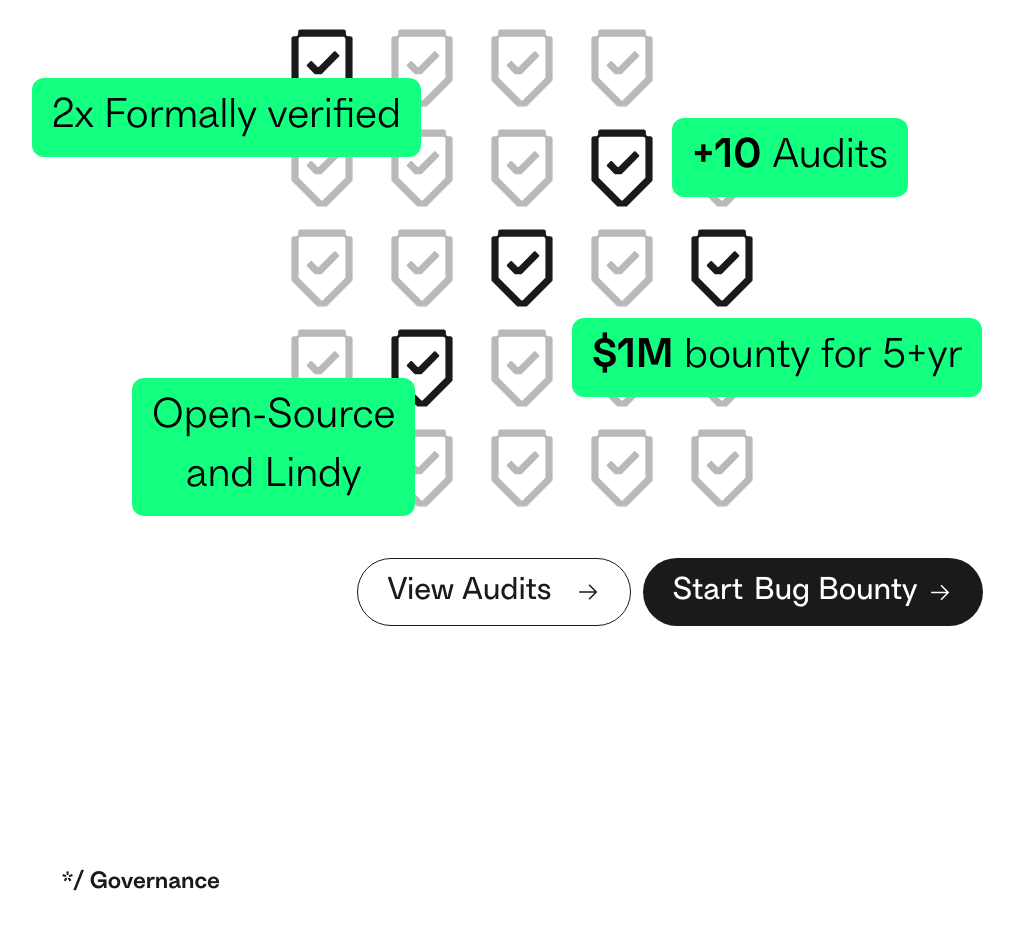
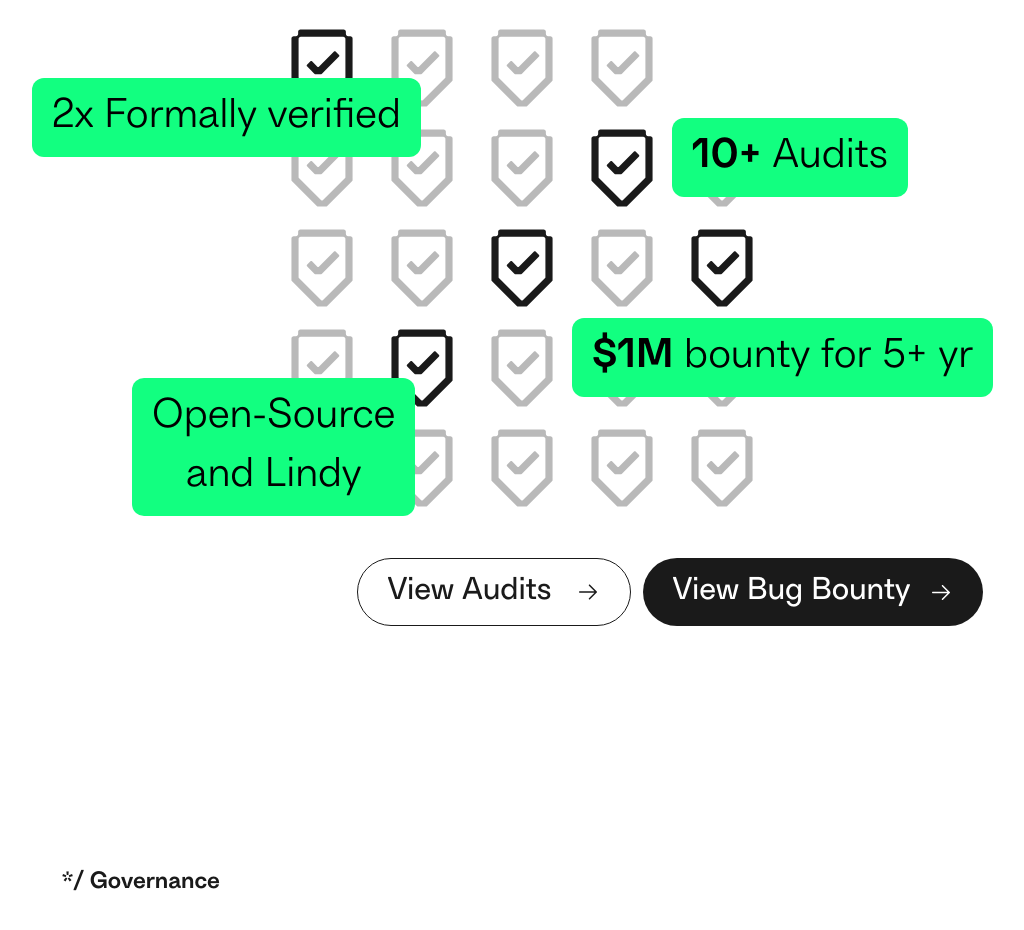
Before and after one commit to safe-fndn/foundation-homepage, a Next.js app: page / in a window 1280 px wide. Shown: the part 6280-7210 px from the top of the page, without its empty margins (118-1142 px from the left). Built offline with nearby package versions, Linux system fonts and the light colour scheme; no server answers.

Commit message:
refactor: update button text and improve formatting in SafeSmartAccounts component

```diff
--- a/src/components/homepage/SafeSmartAccounts.tsx
+++ b/src/components/homepage/SafeSmartAccounts.tsx
@@ -119,7 +119,9 @@ export default function SafeSmartAccounts() {
             )
           }
         >
-          <span className="hidden md:inline-block">Start</span> Bug Bounty
+          <div>
+            <span className="hidden md:inline-block">View</span> Bug Bounty
+          </div>
         </Button>
       </div>
     </div>
--- a/src/content/safeSmartAccounts.tsx
+++ b/src/content/safeSmartAccounts.tsx
@@ -32,7 +32,7 @@ export const blobContent = [
   {
     content: (
       <>
-        <span className="font-medium">+10</span> Audits
+        <span className="font-medium">10+</span> Audits
       </>
     ),
     position: {
@@ -44,7 +44,7 @@ export const blobContent = [
   {
     content: (
       <>
-        <span className="font-medium">$1M</span> bounty for 5+yr
+        <span className="font-medium">$1M</span> bounty for 5+ yr
       </>
     ),
     position: {
```
